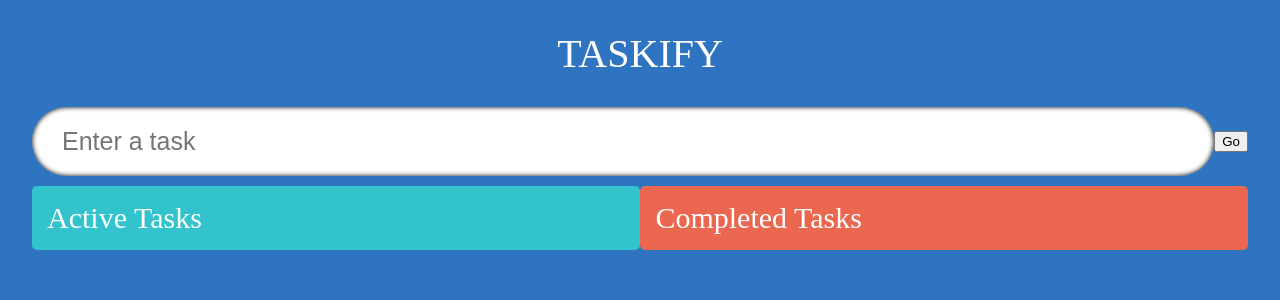
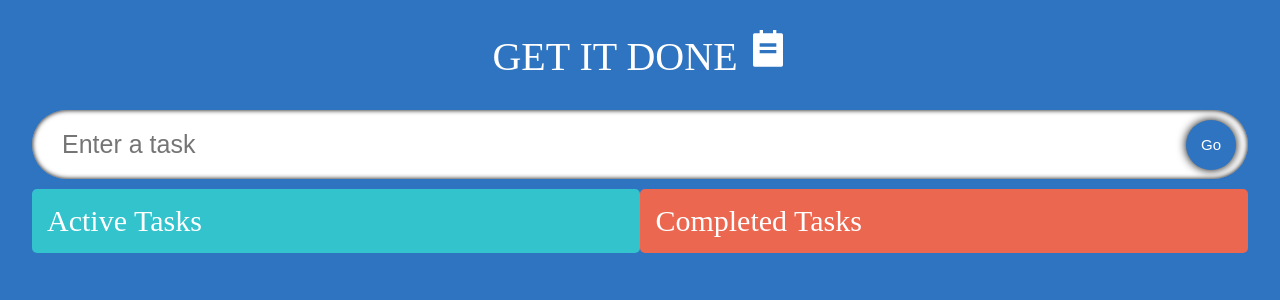
Before and after one commit to mayurphumatiya/todo-typescript, a React (Create React App) app: page / in a window 1280 px wide. Shown: the top 300 px of the page. Built offline with nearby package versions, Linux system fonts and the light colour scheme; a web font is replaced by a local one.

Commit message:
basic bugfix and css changes

```diff
--- a/src/App.tsx
+++ b/src/App.tsx
@@ -4,6 +4,7 @@ import InputField from "./components/InputField";
 import TodoList from "./components/TodoList";
 import { DragDropContext, DropResult } from "react-beautiful-dnd";
 import { Todo } from "./components/model";
+import { RiTodoFill } from "react-icons/ri"
 
 const App: React.FC = () => {
   const [todo, setTodo] = useState<string>("");
@@ -61,7 +62,7 @@ const App: React.FC = () => {
   return (
     <DragDropContext onDragEnd={onDragEnd}>
       <div className="App">
-        <span className="heading">Taskify</span>
+        <span className="heading">Get It Done <RiTodoFill/></span>
         <InputField todo={todo} setTodo={setTodo} handleAdd={handleAdd} />
         <TodoList
           todos={todos}
--- a/src/components/InputField.tsx
+++ b/src/components/InputField.tsx
@@ -23,7 +23,7 @@ const InputField: React.FC<Props> = ({ todo, setTodo, handleAdd }) => {
         type="input"
         placeholder="Enter a task"
       />
-      <button className="input__submit" type="submit">
+      <button className="input_submit" type="submit">
         Go
       </button>
     </form>
```
